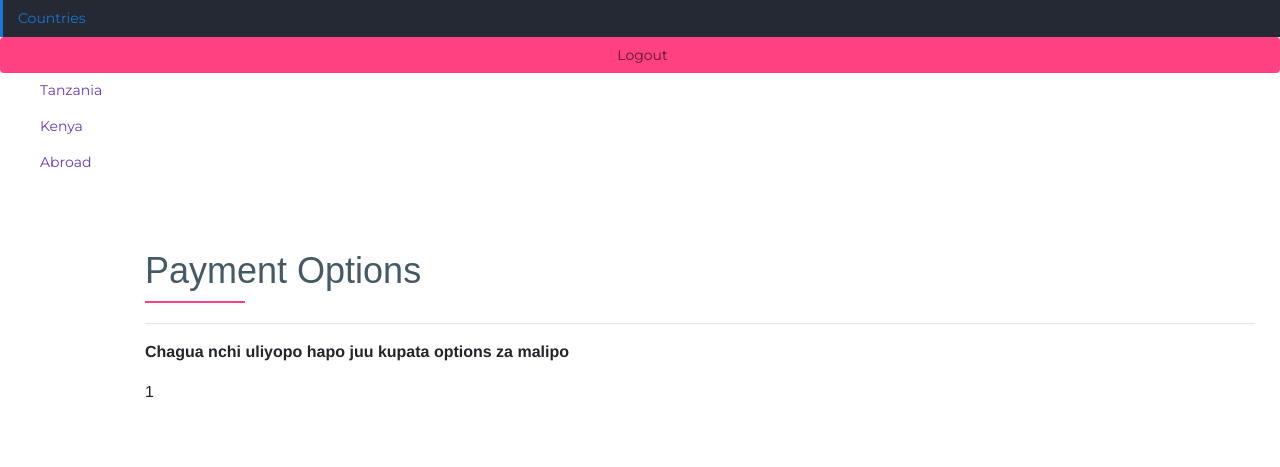
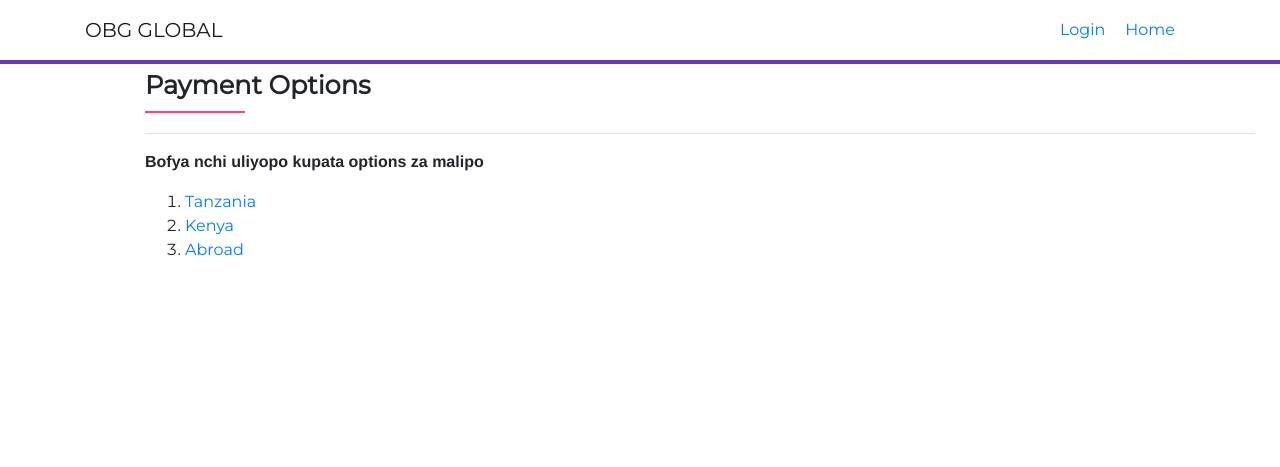
Before and after one commit to obmsuya/himaya, a Django app: page /home/item/1/donate/ in a window 1280 px wide. Shown: the top 467 px of the page. Run offline with Django 3.2, Linux system fonts and the light colour scheme; tables that the repository leaves empty hold one stand-in row (values such as "Sample post"); some libraries are stand-ins or nearby versions; some web fonts are replaced.

Commit message:
makalatemplates

```diff
--- a/accounts/templates/base2.html
+++ b/accounts/templates/base2.html
@@ -52,8 +52,18 @@
 
                             <div id="mySidenav" class="asidenav">
                               <a href="javascript:void(0)" class="closebtn" onclick="closeNav()">&times;</a>
+                                {% if user.is_authenticated %}
+
                               <a href="{% url 'accounts:logout'%}" role="button">Logout </a>
-			                 <a href="{% url 'home:chat'%}">Biashara yangu</a>
+			                 <a href="{% url 'home:chat'%}">Vitabu vyangu</a>
+                             <a href="{% url 'home:index'%}">Vitabu vingine</a>
+
+                            {%else%}
+                        <a href="{% url 'accounts:login'%}">Login</a>
+                        <a href="{% url 'accounts:logout'%}"> Home</a>
+
+                            {%endif %}
+
 
                             </div>
 
@@ -65,13 +75,15 @@
 
 
                 <li class="nav-item mr-20"><a href="{% url 'accounts:logout'%}">Logout</a></li>
-		<li><a href="{% url 'home:chat'%}">Paid List</a></li>
+		<li class="nav-item mr-20"><a href="{% url 'home:chat'%}">Nilivyolipia</a></li>
+        <li class="nav-item mr-20"><a href="{% url 'home:index'%}">Vitabu vingine</a></li>
 			    </ul>
 
                       {%else%}
 
                <ul class="navbar-nav ml-auto">
-		<li class="nav-item mr-20"><a href="{% url 'accounts:login'%}">Sign in</a></li>
+		<li class="nav-item mr-20"><a href="{% url 'accounts:login'%}">Login</a></li>
+         <li class="nav-item mr-20"><a href="{% url 'accounts:logout'%}"> Home</a></li>
 
 
             </ul>
--- a/home/templates/home/chat.html
+++ b/home/templates/home/chat.html
@@ -1,6 +1,9 @@
 
 
 {% extends 'base2.html' %}
+{% load staticfiles %}
+
+
 
 
    {% block body %}
--- a/home/templates/home/donate.html
+++ b/home/templates/home/donate.html
@@ -1,7 +1,7 @@
 <!DOCTYPE html>
 <html lang="en">
 
-{% extends 'base3.html' %}
+{% extends 'base2.html' %}
 {% load staticfiles %}
 
 {%block head%}
@@ -14,37 +14,10 @@
 
  {% block body %}
 
-	<main class="main-wrapper">
-
-		<!--<aside class="left-sidebar">-->
-			<!--<div class="search-area"><form action=""><input type="text" placeholder="Type to search.. "></form></div>-->
-
-			 <!--<div class="scroll-sidebar">-->
-			 	<!-- Sidebar navigation-->
-                <nav class="sidebar-nav">
-                    <ul id="sidebarnav" class="top-ul">
-						<li><a href="" class="active">Countries</a>
 
 
 
 
-							<ul class="submenu">
-                                 <li class="nav-item mr-20"><a class="btn btn-follow href="{% url 'accounts:logout'%}">Logout</a></li>
-								<li><a href="" id="link1">Tanzania</a></li>
-								<li><a href="" id="link2">Kenya </a></li>
-								<li><a href="" id="link3">Abroad</a></li>
-
-                                                                <!--<li><a href="" id="link4">Abroad</a></li>-->
-
-							</ul>
-						</li>
-
-
-
-					</ul>
-		</nav>
-				</div>
-		</aside>
 
 
 
@@ -53,15 +26,21 @@
     <div class="main-section">
         <div class="container">
 
-                <div>
 
-                                              <h1>Payment Options</h1>
+
+                                               <h2>Payment Options</h2>
                                                 <div class="line-sep"></div>
                                                 <hr>
-                                                <p><span>Chagua nchi hapo juu kupata options za malipo</span></h2>
+
+                                                <p><span>Bofya nchi uliyopo kupata options za malipo</span></h2>
+
+                                              <ol>
+                                <li><a href="" id="link1">Tanzania</a></li>
+                                <li><a href="" id="link2">Kenya </a></li>
+                                <li><a href="" id="link3">Abroad</a></li>
+                            </ol>
 
                         <br><br>
-
                 </div>
                         <div id="linkintro">
 
--- a/home/templates/home/payment.html
+++ b/home/templates/home/payment.html
@@ -1,7 +1,7 @@
 <!DOCTYPE html>
 <html lang="en">
 
-{% extends 'base3.html' %}
+{% extends 'base2.html' %}
 {% load staticfiles %}
 
 {%block head%}
@@ -14,37 +14,10 @@
 
  {% block body %}
 
-    <main class="main-wrapper">
-
-        <!--<aside class="left-sidebar">-->
-            <!--<div class="search-area"><form action=""><input type="text" placeholder="Type to search.. "></form></div>-->
-
-             <!--<div class="scroll-sidebar">-->
-                <!-- Sidebar navigation-->
-                <nav class="sidebar-nav">
-                    <ul id="sidebarnav" class="top-ul">
-                        <li><a href="" class="active">Countries</a>
 
 
 
 
-                            <ul class="submenu">
-                                 <li class="nav-item mr-20"><a class="btn btn-follow href="{% url 'accounts:logout'%}">Logout</a></li>
-                                <li><a href="" id="link1">Tanzania</a></li>
-                                <li><a href="" id="link2">Kenya </a></li>
-                                <li><a href="" id="link3">Abroad</a></li>
-
-                                                                <!--<li><a href="" id="link4">Abroad</a></li>-->
-
-                            </ul>
-                        </li>
-
-
-
-                    </ul>
-        </nav>
-                </div>
-        </aside>
 
 
 
@@ -53,14 +26,19 @@
     <div class="main-section">
         <div class="container">
 
-                <div>
 
-                                              <h1>Payment Options</h1>
+                                              <h2>Payment Options</h2>
                                                 <div class="line-sep"></div>
                                                 <hr>
 
-                                                <p><span>Chagua nchi uliyopo hapo juu kupata options za malipo</span></h2>
-                     <p>{{item.mpesa}}</p>
+                                                <p><span>Bofya nchi uliyopo kupata options za malipo</span></h2>
+
+                                              <ol>
+                                <li><a href="" id="link1">Tanzania</a></li>
+                                <li><a href="" id="link2">Kenya </a></li>
+                                <li><a href="" id="link3">Abroad</a></li>
+                            </ol>
+
                         <br><br>
 
                 </div>
@@ -102,7 +80,7 @@
 
                                                 <hr>
 
-                                                <p><span>NOTE: Baada ya kulipa, tuma namba ya uthibitisho kuelekea whatsapp namba +255-713-545-454</span>, subiri nusu saa kisha bonyeza
+                                                <p><span>NOTE: Baada ya kulipa, tuma namba ya uthibitisho kuelekea whatsapp namba 0-653-3979-42</span>, subiri nusu saa kisha bonyeza
                                    <a class=class="btn btn-follow" href="{% url 'home:chat'%}"> Kitabu changu</a> kuanza kusoma.</p>
                                                 <hr>
 
@@ -138,7 +116,7 @@
 
 
                        <br>
-                                                <p><span>NOTE: Baada ya kulipa, tuma namba ya uthibitisho kuelekea whatsapp namba +255-713-545-454</span>, subiri nusu saa kisha bonyeza
+                                                <p><span>NOTE: Baada ya kulipa, tuma namba ya uthibitisho kuelekea whatsapp namba 0-653-3979-42</span>, subiri nusu saa kisha bonyeza
                                    <a class=class="btn btn-follow" href="{% url 'home:chat'%}"> Kitabu changu</a> kuanza kusoma.</p>
                                                 <hr>
                                                 <hr>
@@ -156,21 +134,21 @@
 
 
                                        USA <div class="col-md-3">
-                                                                                                        <p><span>MPESA: +255 {{user.donate.mpesa}} </p>
+                                               <p><span>MPESA: +255 {{item.mpesa}} </p>
                                         </span></p>
                                             </div>
                                             EUROPE<div class="col-md-3">
-                                                                                                         <p><span>TIGO PESA: +255 {{user.donate.tigopesa}} </p>
+                                             <p><span>TIGO PESA: +255 {{item.tigopesa}}</p>
 
                                                 </div>
 
 
                                                        </div>
 
-                                                                                <p><div class="menuItem"><a class="level2"href= "" target="sites"> Accounts Holder: {{user.donate.name}}.</a></p></div>
+                                                         <p><div class="menuItem"><a class="level2"href= "" target="sites"> Accounts Holder: {{item.author}}.</a></p></div>
 
 <br>
-                                                <p><span>NOTE: Baada ya kulipa, tuma namba ya uthibitisho kuelekea whatsapp namba +255-713-545-454</span>, subiri nusu saa kisha bonyeza
+                                                <p><span>NOTE: Baada ya kulipa, tuma namba ya uthibitisho kuelekea whatsapp namba +255-653-3979-42</span>, subiri nusu saa kisha bonyeza
                                    <a class=class="btn btn-follow" href="{% url 'home:chat'%}"> Kitabu changu</a> kuanza kusoma.</p>
                                                 <hr>
 
--- a/home/views.py
+++ b/home/views.py
@@ -81,7 +81,7 @@ def donate(request, item_id):
         'item': itm
     }
 
-    return render (request, "home/payment.html", context)
+    return render (request, "home/donate.html", context)
 
 def item(request, item_id):
     try:
```
Also changed, not shown: other parts of home/templates/home/donate.html (+20 -13 lines). Lines whose indentation alone changed are shown as unchanged.
